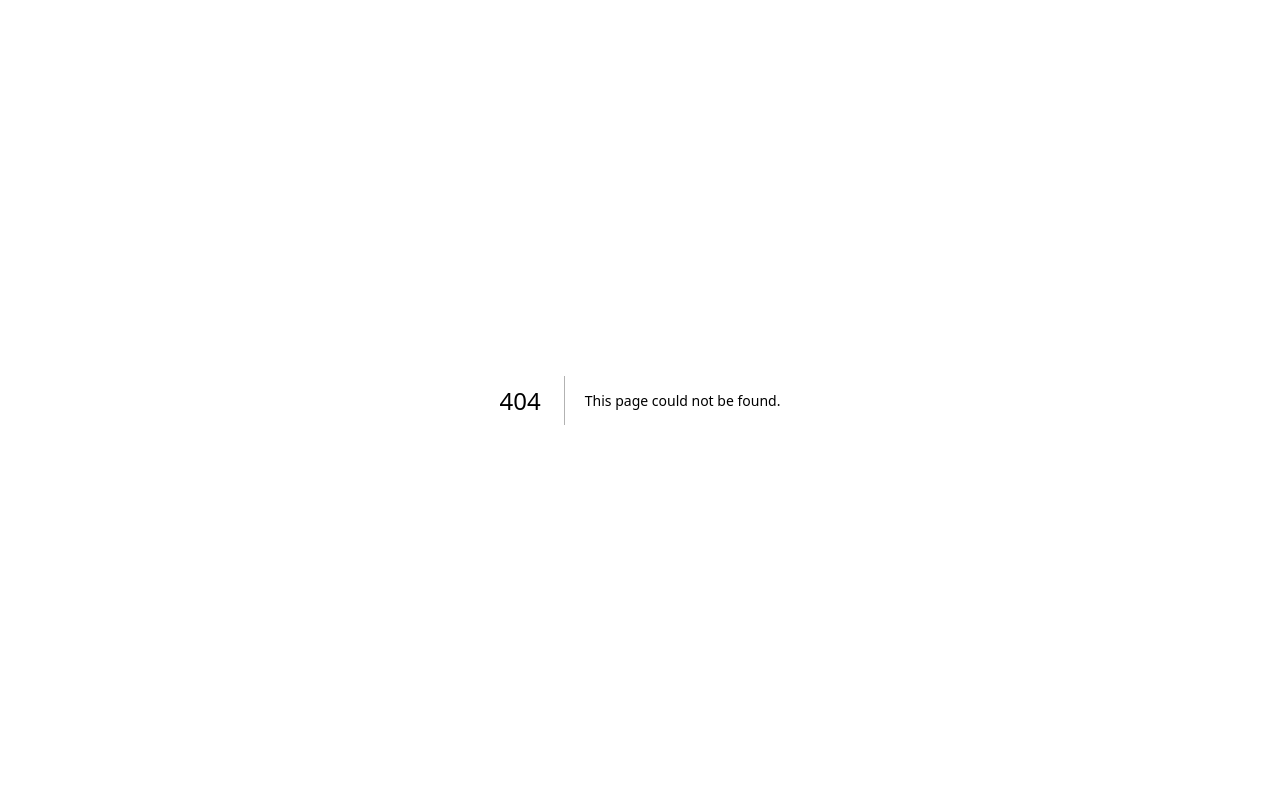
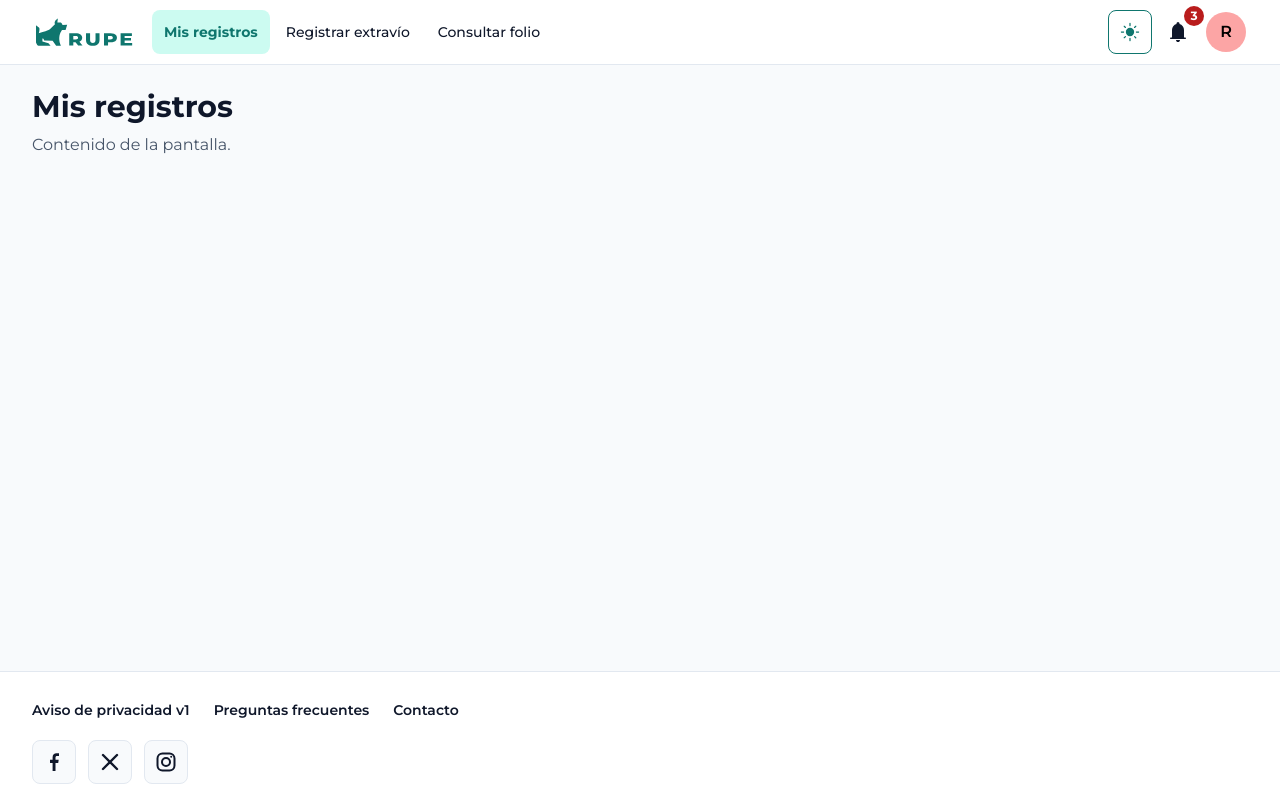
Before and after one commit to raulsansal/rupe-prototipo, a Next.js app: page /tutor in a window 1280 px wide. Before the commit this address had no page. Built offline with nearby package versions, Linux system fonts and the light colour scheme.

Commit message:
feat: plantilla de la persona tutora

```diff
--- /dev/null
+++ b/src/app/(tutor)/tutor/layout.tsx
@@ -0,0 +1,8 @@
+import type { ReactNode } from "react";
+import { PlantillaTutor } from "@/components/layout/PlantillaTutor";
+import { SESION_TUTOR_EJEMPLO } from "@/mocks/sesion";
+
+// Sin autenticación en esta fase: la sesión es ficticia.
+export default function LayoutTutor({ children }: { children: ReactNode }) {
+  return <PlantillaTutor sesion={SESION_TUTOR_EJEMPLO}>{children}</PlantillaTutor>;
+}
--- /dev/null
+++ b/src/app/(tutor)/tutor/page.tsx
@@ -0,0 +1,9 @@
+// Marcador de posición: «Mis registros» (TUT-01) se construye en un bloque posterior.
+export default function MisRegistros() {
+  return (
+    <>
+      <h1 className="text-h1">Mis registros</h1>
+      <p className="mt-2 text-body text-text-muted">Contenido de la pantalla.</p>
+    </>
+  );
+}
--- /dev/null
+++ b/src/components/layout/PlantillaTutor.tsx
@@ -0,0 +1,62 @@
+"use client";
+
+import Link from "next/link";
+import { usePathname } from "next/navigation";
+import type { ReactNode } from "react";
+import { BarraNavegacionInferior } from "@/components/ui/BarraNavegacionInferior";
+import { EnlaceIcono } from "@/components/ui/EnlaceIcono";
+import { Logo } from "@/components/ui/Logo";
+import { ThemeToggle } from "@/components/ui/ThemeToggle";
+import type { SesionTutor } from "@/mocks/sesion";
+import { EnlaceSaltar } from "./EnlaceSaltar";
+import { EnlacesNavegacion } from "./EnlacesNavegacion";
+import { MenuCuenta } from "./MenuCuenta";
+import { hrefActivo, ITEMS_TUTOR } from "./navegacion";
+import { PieSitio } from "./PieSitio";
+
+type Props = {
+  children: ReactNode;
+  sesion: SesionTutor;
+  /** href del ítem activo; si no se da, se deduce de la ruta. */
+  itemActivo?: string;
+  /** Solo demostración: abre el menú de cuenta al cargar. */
+  cuentaAbiertaInicial?: boolean;
+};
+
+/**
+ * PLT-TUT (persona tutora): sin imagen principal. En móvil, barra superior y barra inferior de navegación;
+ * desde 768 px la navegación va en el encabezado. Incluye la campana de avistamientos y el menú de cuenta.
+ */
+export function PlantillaTutor({ children, sesion, itemActivo, cuentaAbiertaInicial }: Props) {
+  const pathname = usePathname();
+  const hrefs = ITEMS_TUTOR.map((i) => i.href);
+  const activo = itemActivo ?? hrefActivo(hrefs, pathname);
+  return (
+    <div className="flex min-h-dvh flex-col">
+      <EnlaceSaltar />
+      <header className="sticky top-0 z-40 border-b border-border bg-surface">
+        <div className="mx-auto flex h-16 w-full max-w-7xl items-center gap-2 px-4 md:px-8">
+          <Link href="/tutor" aria-label="RUPE, mis registros" className="inline-flex h-tactil items-center rounded-campo">
+            <Logo variante="horizontal" ancho={104} />
+          </Link>
+          <EnlacesNavegacion enlaces={ITEMS_TUTOR} activo={activo} etiqueta="Navegación principal" className="ml-2 hidden md:block" />
+          <div className="ml-auto flex items-center gap-1">
+            <ThemeToggle compacto />
+            <EnlaceIcono href="/tutor/avistamientos" icono="notifications" etiqueta="Avistamientos" insignia={sesion.avisosNuevos} />
+            <MenuCuenta nombre={sesion.nombre} hrefCerrarSesion="/" abiertoInicial={cuentaAbiertaInicial} />
+          </div>
+        </div>
+      </header>
+      <main id="contenido" tabIndex={-1} className="mx-auto w-full max-w-7xl flex-1 px-4 py-6 focus:outline-none! md:px-8">
+        {children}
+      </main>
+      <PieSitio />
+      <BarraNavegacionInferior
+        items={ITEMS_TUTOR}
+        activo={activo}
+        etiqueta="Navegación inferior"
+        className="sticky bottom-0 z-40 rounded-none border-x-0 border-b-0 md:hidden"
+      />
+    </div>
+  );
+}
```
